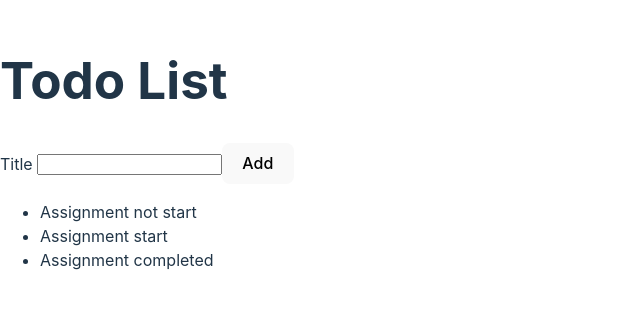
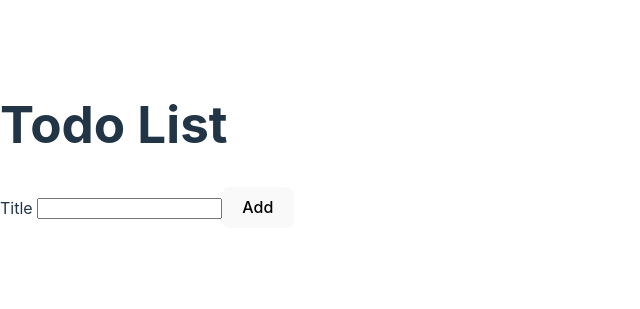
Before and after one commit to Abou2022/react-todo, a React (Vite) app: page / in a window 1280 px wide. Shown: the part 247-556 px from the top of the page, without its empty margins (0-640 px from the left). Built offline with nearby package versions, Linux system fonts and the light colour scheme.

Commit message:
TodoList moved to the state and props added to call to do list

```diff
--- a/src/App.jsx
+++ b/src/App.jsx
@@ -2,10 +2,9 @@ import { useState } from "react";
 import TodoList from "./TodoList";
 import AddTodoForm from "./AddTodoForm";
 
-// import "./App.css";
-
 function App() {
   const [newTodo, setNewTodo] = useState("");
+  const [todoList, setTodoList] = useState([]);
 
   return (
     <>
@@ -13,7 +12,7 @@ function App() {
         <h1>Todo List</h1>
         <AddTodoForm onAddTodo={setNewTodo} />
         <p>{newTodo}</p>
-        <TodoList />
+        <TodoList todoList={todoList} />
       </div>
     </>
   );
--- a/src/TodoList.jsx
+++ b/src/TodoList.jsx
@@ -1,27 +1,12 @@
 import React from "react";
 import TodoListItem from "./TodoListItem";
 
-var todoList = [
-  {
-    id: 1,
-    title: "Assignment not start",
-  },
-  {
-    id: 2,
-    title: "Assignment start",
-  },
-  {
-    id: 3,
-    title: "Assignment completed",
-  },
-];
-
-const TodoList = () => {
+const TodoList = (props) => {
   return (
     <>
       <ul>
-        {todoList.map(function (props) {
-          return <TodoListItem key={props.id} title={props.title} />;
+        {props.todoList.map(function (todo) {
+          return <TodoListItem key={todo.id} title={todo.title} />;
         })}
       </ul>
     </>
```
